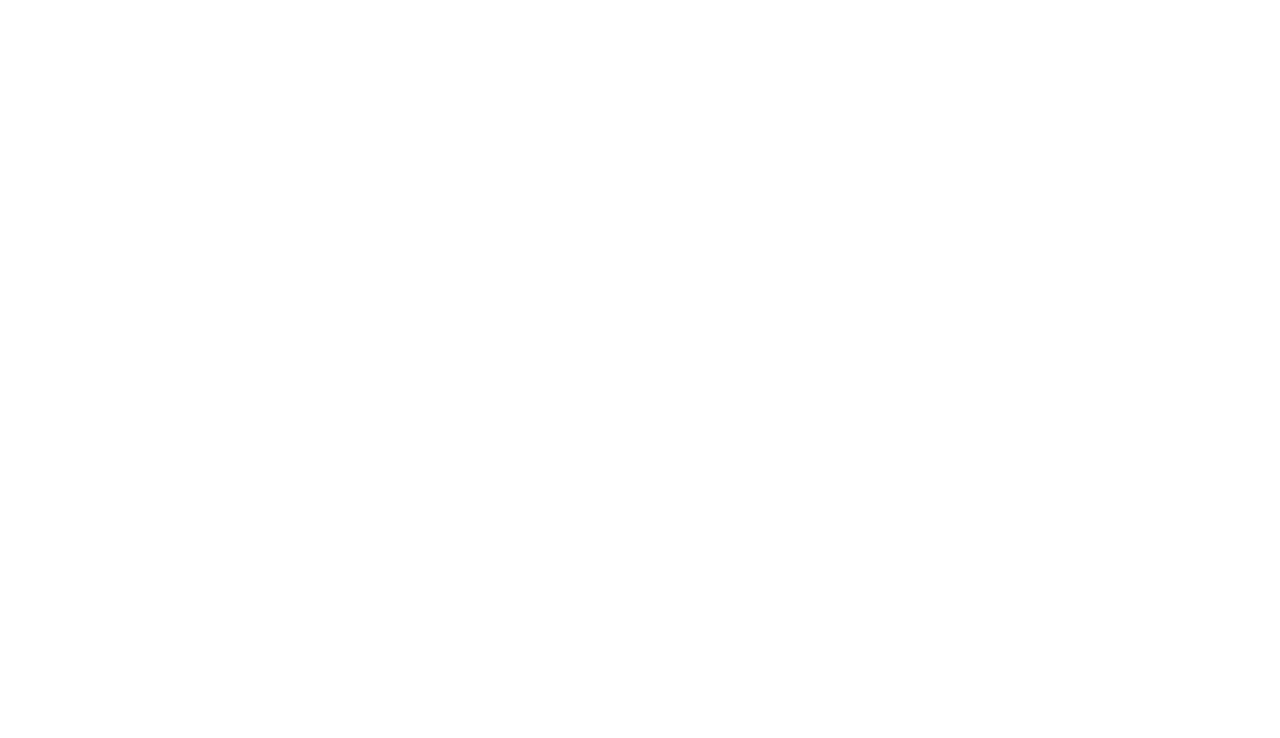
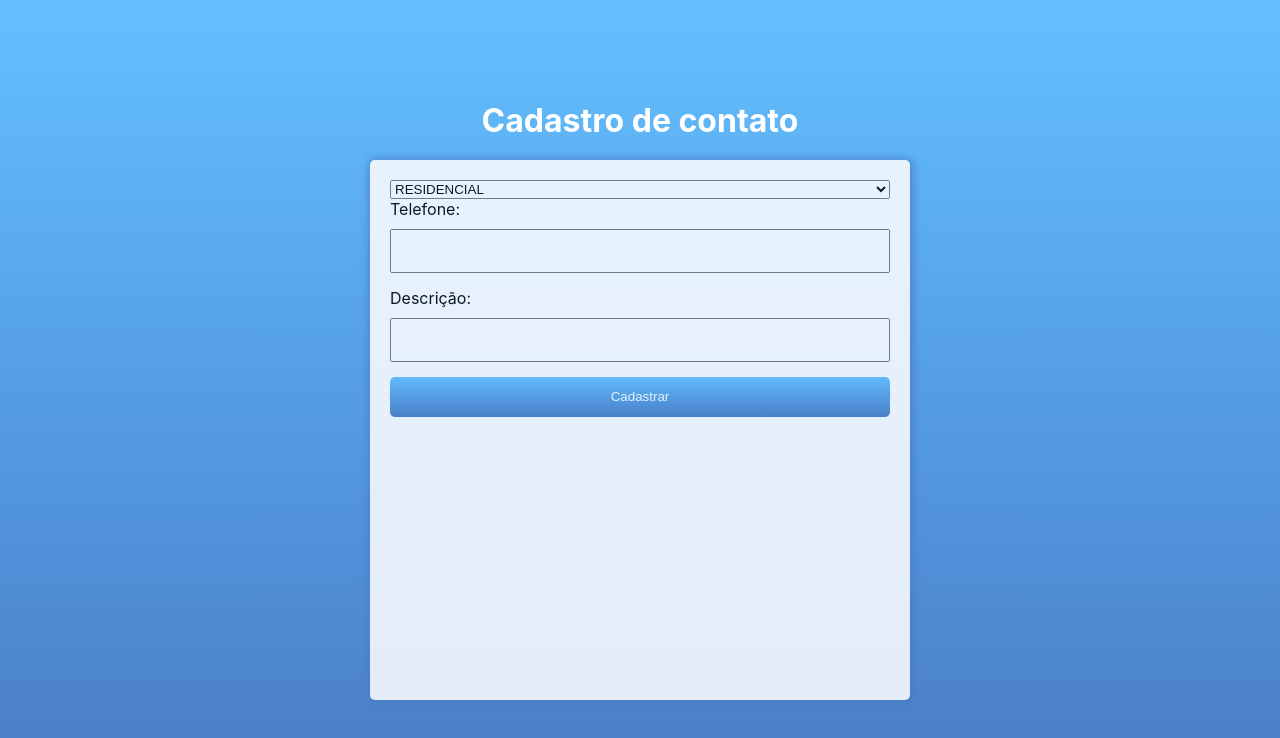
Before and after one commit to GustavoScopinho/dadospessoais-api, a React (Create React App) app: page /contato/create in a window 1280 px wide. Before the commit this address had no page. Shown: the top 738 px of the page. Built offline with nearby package versions, Linux system fonts and the light colour scheme; sample sign-in values are in the browser's storage.

Commit message:
Adicionando Post Contato

```diff
--- a/package.json
+++ b/package.json
@@ -12,6 +12,7 @@
     "@types/react": "^18.0.25",
     "@types/react-dom": "^18.0.9",
     "@types/react-icons": "^3.0.0",
+    "@types/react-input-mask": "^3.0.2",
     "@types/styled-components": "^5.1.26",
     "@types/yup": "^0.32.0",
     "axios": "^1.1.3",
@@ -21,6 +22,7 @@
     "react-dom": "^18.2.0",
     "react-hook-form": "^7.39.4",
     "react-icons": "^4.6.0",
+    "react-input-mask": "^2.0.4",
     "react-nprogress": "^0.1.6",
     "react-router-dom": "^6.4.3",
     "react-scripts": "5.0.1",
--- a/src/App.tsx
+++ b/src/App.tsx
@@ -13,6 +13,8 @@
 import { EditaPessoa } from './pages/EditaPessoa'
 import { PaginaEndereco } from './pages/PaginaEndereco/PaginaEndereco'
 import { PaginaContato } from './pages/PaginaContato/PaginaContato'
+import { ContatosProvider } from './Context/ContatosContext'
+import { CadastroContatos } from './components/CadastroContatos/CadastroContatos'
 
 function App() {
   return (
@@ -21,6 +23,7 @@
         <ToastContainer />
         <UsuarioProvider>
           <PessoaProvider>
+            <ContatosProvider>
               <Routes>
                 <Route path="/Cadastro" element={<CriarUsuario />} />
                 <Route path="/" element={<Login />} />
@@ -28,10 +31,18 @@
                   <Route path="/Home" element={<Home />} />
                   <Route path="/PaginaEndereco" element={<PaginaEndereco />} />
                   <Route path="/PaginaContato" element={<PaginaContato />} />
-                <Route path="/people/create" element={<CadastroDePessoas />} />
+                  <Route
+                    path="/contato/create"
+                    element={<CadastroContatos />}
+                  />
+                  <Route
+                    path="/people/create"
+                    element={<CadastroDePessoas />}
+                  />
                   <Route path="/people/edit" element={<EditaPessoa />} />
                 </Route>
               </Routes>
+            </ContatosProvider>
           </PessoaProvider>
         </UsuarioProvider>
       </BrowserRouter>
--- /dev/null
+++ b/src/Context/ContatosContext.tsx
@@ -0,0 +1,37 @@
+import { createContext, useContext, useEffect, useState } from 'react'
+import { toast } from 'react-toastify'
+import { api } from '../utilidade/api'
+import nProgress from 'nprogress'
+import {
+  IContatoContext,
+  toastConfig,
+  IChildren,
+  IPessoas,
+  IContato
+} from '../utilidade/interface'
+
+import { useNavigate, Navigate } from 'react-router-dom'
+
+export const ContatosContext = createContext({} as IContatoContext)
+
+export const ContatosProvider = ({ children }: IChildren) => {
+  const navigate = useNavigate()
+
+  const token = localStorage.getItem('token')
+  const criarContatos = async (contato: IContato, idPessoa: number) => {
+    try {
+      api.defaults.headers.common['Authorization'] = token
+      await api.post(`/contato/${idPessoa}`, contato)
+      toast.success('Usuário cadastrado com sucesso', toastConfig)
+    } catch (error) {
+      toast.error('Algo deu errado, tente novamente', toastConfig)
+      console.error(console.log)
+    }
+  }
+
+  return (
+    <ContatosContext.Provider value={{ criarContatos }}>
+      {children}
+    </ContatosContext.Provider>
+  )
+}
--- /dev/null
+++ b/src/components/CadastroContatos/CadastrarContatos.style.ts
@@ -0,0 +1,79 @@
+import styled from 'styled-components'
+
+export const ContainerCadastro = styled.div`
+  background-image: linear-gradient(
+    to top,
+    #4b7bc4,
+    #4f8cd4,
+    #559de3,
+    #5caff1,
+    #64c0ff
+  );
+  width: 100%;
+  height: 100vh;
+  display: flex;
+  justify-content: center;
+
+  h1 {
+    color: #fff;
+    text-align: center;
+    padding-bottom: 20px;
+  }
+  p {
+    padding-bottom: 10px;
+  }
+
+  .button-cadastro {
+    background-image: linear-gradient(
+      to top,
+      #4b7bc4,
+      #4f8cd4,
+      #559de3,
+      #5caff1,
+      #64c0ff
+    );
+    border-radius: 5px;
+    text-decoration: none;
+    padding: 5px 10px;
+    text-align: center;
+    color: #fff;
+    cursor: pointer;
+    height: 50px;
+    border: none;
+    :hover {
+      scale: 1.01;
+      transform: matrix3d(1, 0, 0, 0, 0, 1, 0, 0, 0, 0, 1, 0, 0, 0, 0, 1);
+    }
+  }
+
+  .ContainerMenor {
+    display: flex;
+    justify-content: center;
+    flex-direction: column;
+
+    div {
+      width: 500px;
+      height: 500px;
+      border-radius: 5px;
+      background-color: #fff;
+      opacity: 85%;
+      padding: 20px;
+      box-shadow: 1px 1px 10px 2px #4b7bc4;
+
+      h1 {
+        text-align: center;
+        padding-top: 10px;
+      }
+
+      form {
+        display: flex;
+        flex-direction: column;
+
+        input {
+          height: 40px;
+          margin-bottom: 15px;
+        }
+      }
+    }
+  }
+`
--- /dev/null
+++ b/src/components/CadastroContatos/CadastroContatos.tsx
@@ -0,0 +1,52 @@
+import React, { useContext } from 'react'
+import { useForm } from 'react-hook-form'
+import { Link, useLocation } from 'react-router-dom'
+import { Header } from '../Header/Header'
+import { ContatosContext } from '../../Context/ContatosContext'
+import { IContato, IPessoas } from '../../utilidade/interface'
+import { ContainerCadastro } from './CadastrarContatos.style'
+import InputMask from 'react-input-mask'
+
+export const CadastroContatos = () => {
+  const { state } = useLocation()
+  console.log(state)
+  const { register, handleSubmit } = useForm<IContato>()
+  const { criarContatos } = useContext(ContatosContext)
+
+  return (
+    <>
+      <ContainerCadastro>
+        <div className="ContainerMenor">
+          <h1>Cadastro de contato</h1>
+          <div>
+            <form
+              onSubmit={handleSubmit(data =>
+                criarContatos(data, state.idPessoa)
+              )}
+            >
+              <select id="tipoContato" {...register('tipoContato')}>
+                <option value="RESIDENCIAL">RESIDENCIAL</option>
+                <option value="COMERCIAL">COMERCIAL</option>
+              </select>
+
+              <p>Telefone:</p>
+              <InputMask
+                mask="(99)99999-9999"
+                type="text"
+                id="telefone"
+                {...register('telefone')}
+              />
+              <p>Descrição:</p>
+              <input type="text" id="descricao" {...register('descricao')} />
+              <input
+                className="button-cadastro"
+                type="submit"
+                value="Cadastrar"
+              />
+            </form>
+          </div>
+        </div>
+      </ContainerCadastro>
+    </>
+  )
+}
--- a/src/pages/CadastroDePessoas/CadastroDePessoas.tsx
+++ b/src/pages/CadastroDePessoas/CadastroDePessoas.tsx
@@ -1,4 +1,4 @@
-import React, { useContext } from 'react'
+import React, { useContext, useEffect } from 'react'
 import { useForm } from 'react-hook-form'
 import { Link } from 'react-router-dom'
 import { Header } from '../../components/Header/Header'
--- a/src/pages/PaginaContato/PaginaContato.tsx
+++ b/src/pages/PaginaContato/PaginaContato.tsx
@@ -12,16 +12,16 @@
 
 export const PaginaContato = () => {
   const navigate = useNavigate()
-  const { dadosPessoa, buscarDadosPessoa } = useContext<any>(PessoaContext)
-  const { deletarUsuario } = useContext(PessoaContext)
+  // const { dadosPessoa, buscarDadosPessoa } = useContext<any>(PessoaContext)
+  // const { deletarUsuario } = useContext(PessoaContext)
 
-  useEffect(() => {
-    buscarDadosPessoa()
-  }, [buscarDadosPessoa()])
+  // useEffect(() => {
+  //   buscarDadosPessoa()
+  // }, [buscarDadosPessoa()])
 
-  useEffect(() => {
-    console.log(dadosPessoa)
-  }, [dadosPessoa])
+  // useEffect(() => {
+  //   console.log(dadosPessoa)
+  // }, [dadosPessoa])
 
   return (
     <>
@@ -39,14 +39,13 @@
               <div className="classOverflow"></div>
               <table>
                 <tr>
-                  <th>ID</th>
-                  <th>NOME</th>
-                  <th>DATA DE NASCIMENTO</th>
-                  <th>CPF</th>
-                  <th>EMAIL</th>
+                  <th>TIPO DE CONTATO</th>
+                  <th>TELEFONE</th>
+                  <th>DESCRIÇÃO</th>
+
                   <th>↓</th>
                 </tr>
-                {dadosPessoa?.map((pessoa: IPessoas) => {
+                {/* {dadosPessoa?.map((pessoa: IPessoas) => {
                   return (
                     <tr>
                       <td>
@@ -58,12 +57,7 @@
                       <td>
                         <p>{pessoa.dataNascimento}</p>
                       </td>
-                      <td>
-                        <p>{pessoa.cpf}</p>
-                      </td>
-                      <td>
-                        <p>{pessoa.email}</p>
-                      </td>
+
                       <td className="container-button">
                         <button className="buttonTabela">
                           {' '}
@@ -87,7 +81,7 @@
                       </td>
                     </tr>
                   )
-                })}
+                })} */}
               </table>
             </div>
           </div>
--- a/src/pages/PaginaUsuarios/Home.tsx
+++ b/src/pages/PaginaUsuarios/Home.tsx
@@ -17,7 +17,7 @@
 
   useEffect(() => {
     buscarDadosPessoa()
-  }, [buscarDadosPessoa()])
+  }, [])
 
   useEffect(() => {
     console.log(dadosPessoa)
@@ -84,7 +84,11 @@
                         <button className="buttonTabela">
                           {' '}
                           <i>
-                            <FaAddressBook />
+                            <FaAddressBook
+                              onClick={() => {
+                                navigate('/contato/create', { state: pessoa })
+                              }}
+                            />
                           </i>
                         </button>
                         <button className="buttonTabela">
--- a/src/utilidade/interface.tsx
+++ b/src/utilidade/interface.tsx
@@ -39,3 +39,14 @@
   deletarUsuario: (idUsuario: number) => Promise<void>
   editaUsuario: (idUsuario: IPessoas) => Promise<void>
 }
+
+export interface IContatoContext {
+  criarContatos: (contato: IContato, id: number) => Promise<void>
+}
+
+export interface IContato {
+  tipoContato: string
+  telefone: string
+  descricao: string
+  idPessoa: number
+}
```
Also changed, not shown: 1 other file (tests, documents, lock files or other folders). Lines whose indentation alone changed are shown as unchanged.
